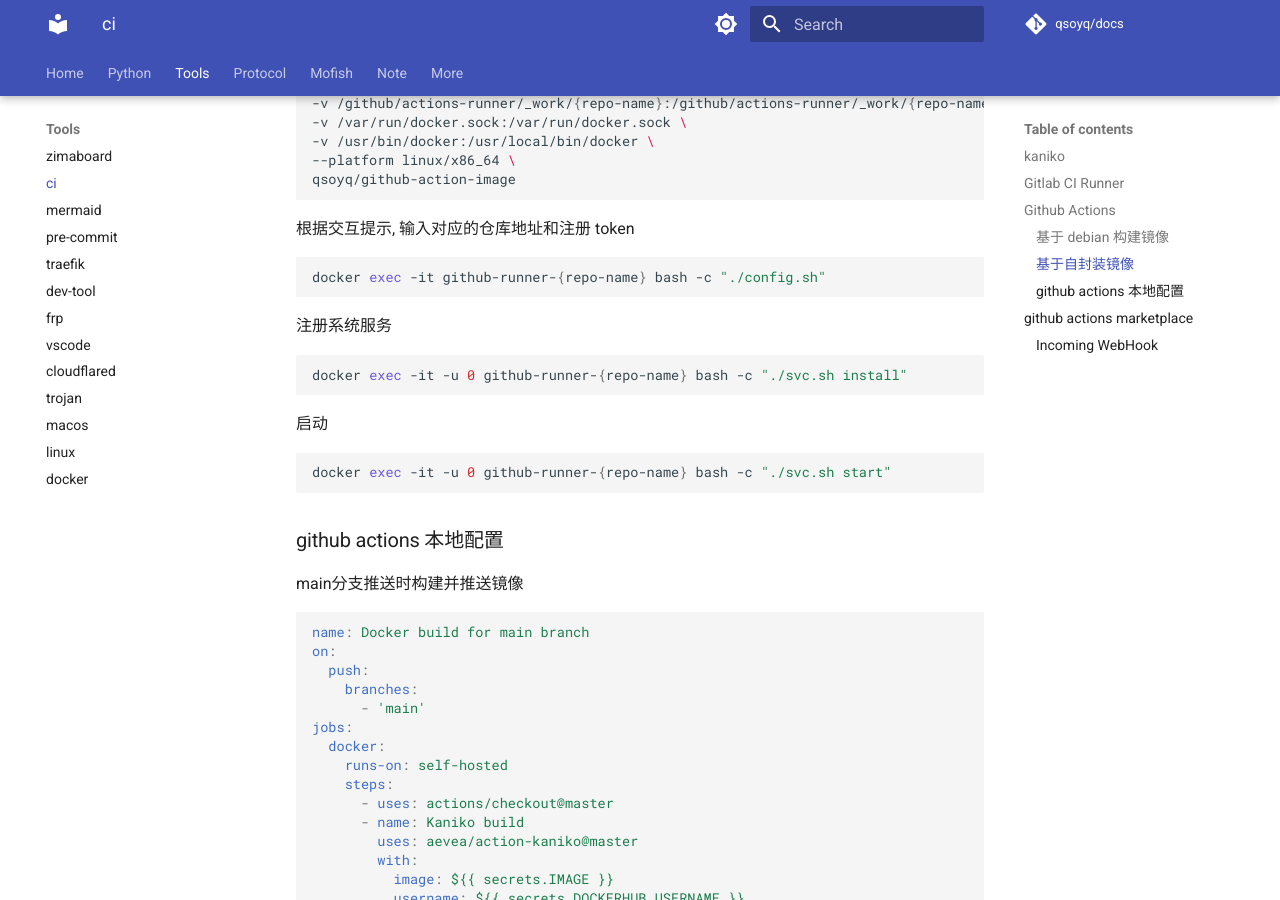
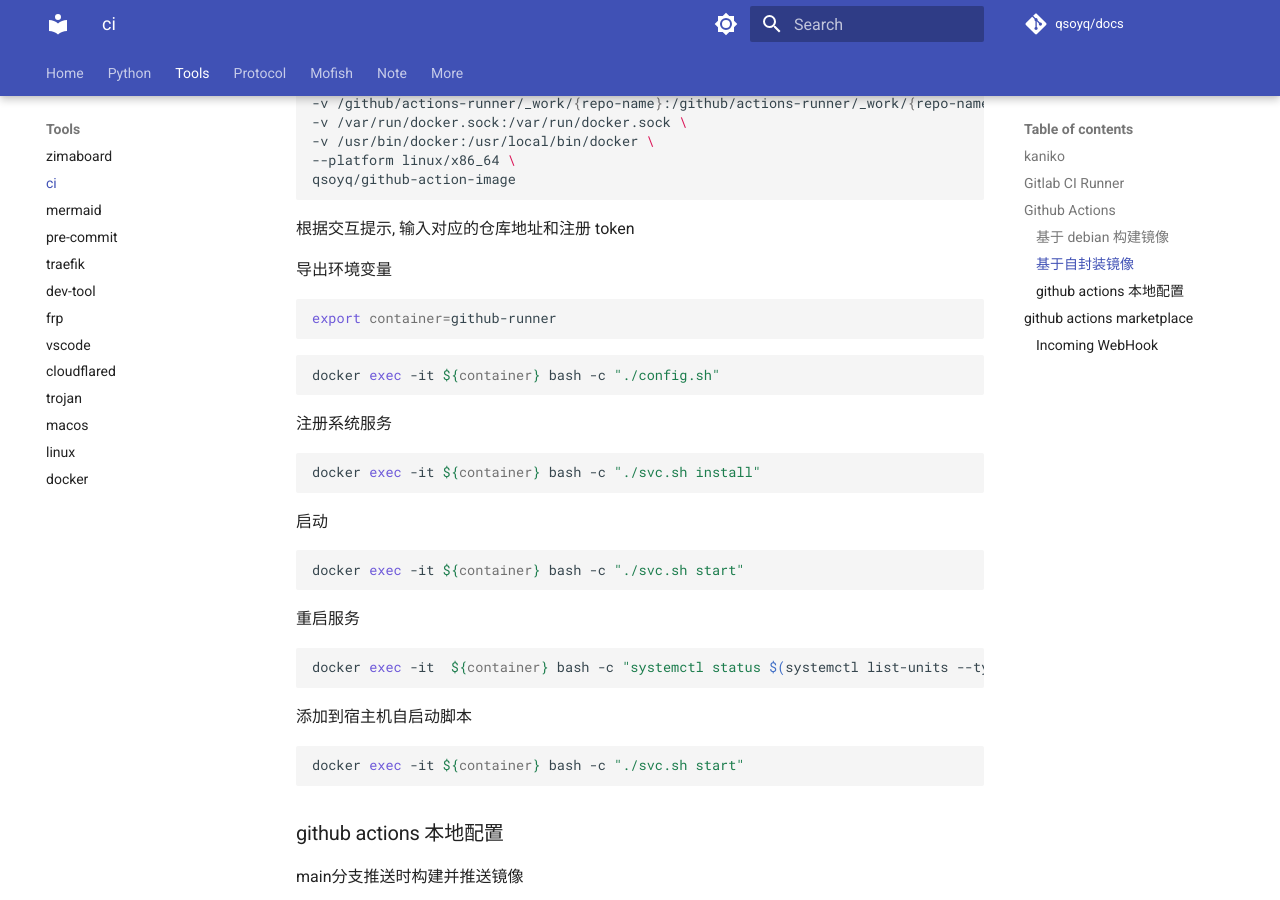
Before and after one commit to qsoyq/docs, an MkDocs documentation site: the page built from docs/tools/ci.md, in a window 1280 px wide and 900 px high, scrolled down 3276 px. Built offline with MkDocs 1.6.1 and Material for MkDocs 9.7.7, drawn with Linux system fonts in a browser that asks for light colours; comment, search, counter and statistics services are not loaded.

Commit message:
update github actions

````diff
--- a/docs/tools/ci.md
+++ b/docs/tools/ci.md
@@ -173,20 +173,38 @@ qsoyq/github-action-image
 
 根据交互提示, 输入对应的仓库地址和注册 token
 
+导出环境变量
+
 ```shell
-docker exec -it github-runner-{repo-name} bash -c "./config.sh"
+export container=github-runner
+```
+
+```shell
+docker exec -it ${container} bash -c "./config.sh"
 ```
 
 注册系统服务
 
 ```shell
-docker exec -it -u 0 github-runner-{repo-name} bash -c "./svc.sh install"
+docker exec -it ${container} bash -c "./svc.sh install"
 ```
 
 启动
 
 ```shell
-docker exec -it -u 0 github-runner-{repo-name} bash -c "./svc.sh start"
+docker exec -it ${container} bash -c "./svc.sh start"
+```
+
+重启服务
+
+```shell
+docker exec -it  ${container} bash -c "systemctl status $(systemctl list-units --type service|grep actions|awk '{print $1}')"
+```
+
+添加到宿主机自启动脚本
+
+```shell
+docker exec -it ${container} bash -c "./svc.sh start"
 ```
 
 ### github actions 本地配置
````
Also changed, not shown: assets/diagrams/系统架构图.png (added), 2 other files.
